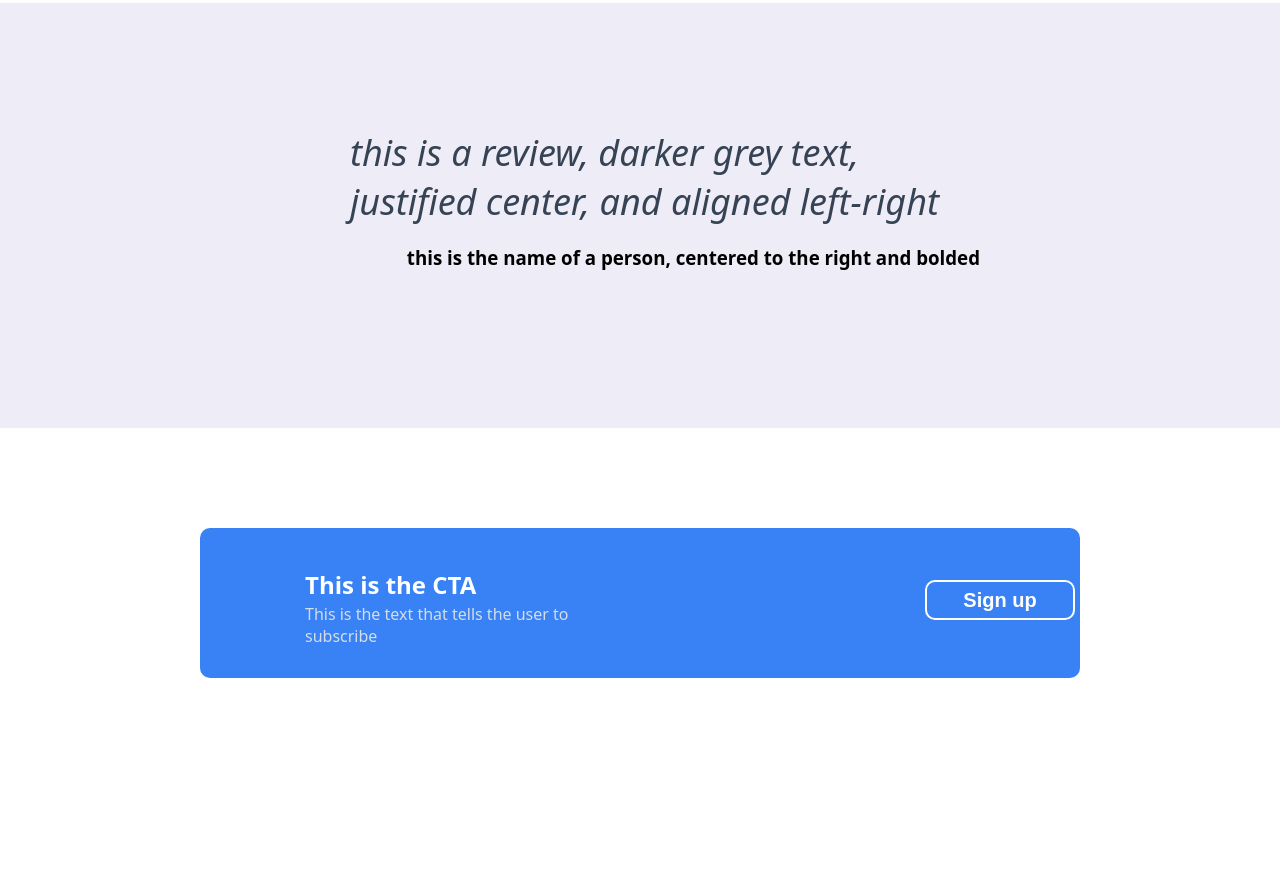
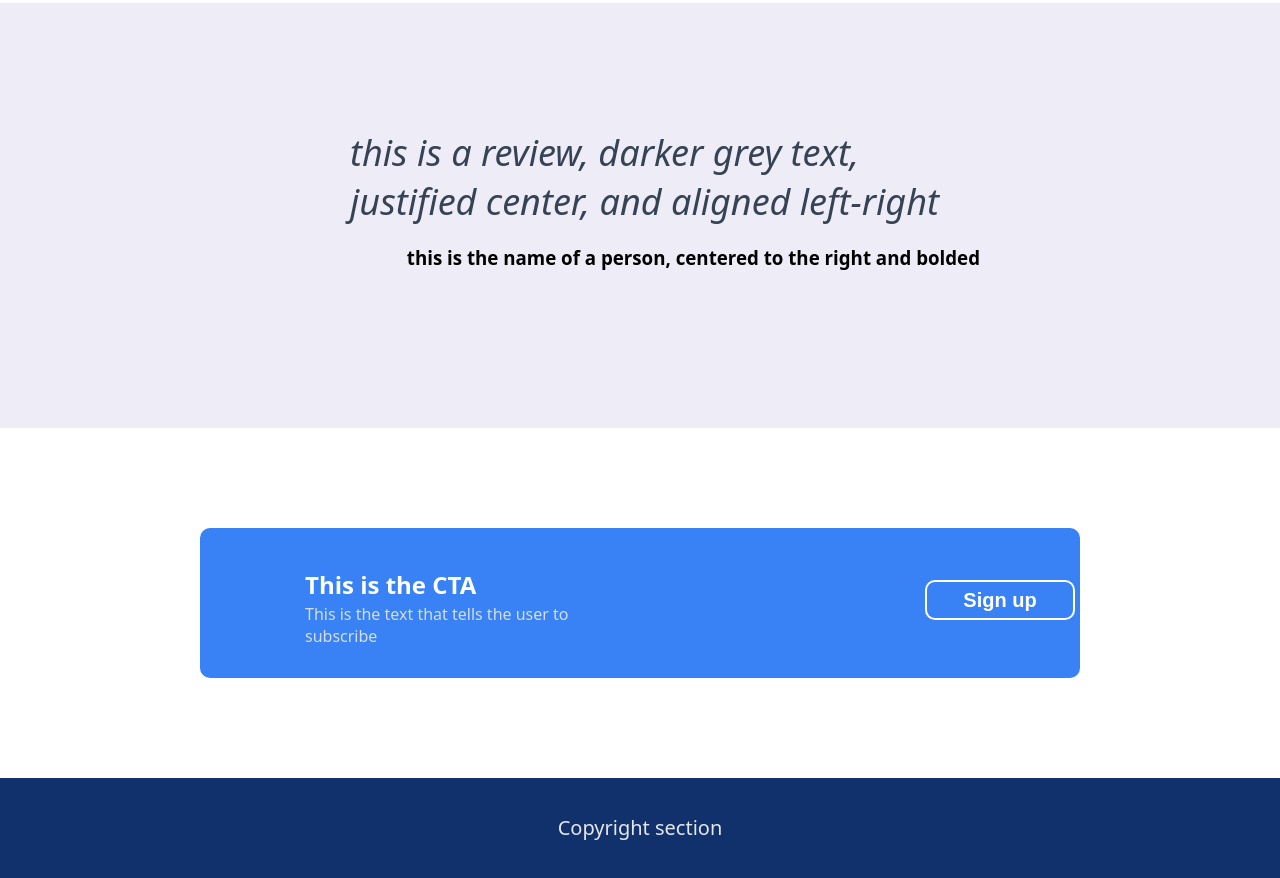
Before and after one commit to ClayWaits/landingpage, a plain HTML site: page index.html in a window 1280 px wide. Shown: the part 1034-1912 px from the top of the page. Before the commit the page ends 1812 px from the top, so only its background shows below. Drawn offline with Linux system fonts and the light colour scheme.

Commit message:
Add footer html and css

```diff
--- a/index.html
+++ b/index.html
@@ -79,6 +79,9 @@
       </div>
     </div>
   </div>
+  <div class="footer-container">
+    <h5>Copyright section</h5>
+  </div>
 </body>
 
 </html>
--- a/styles.css
+++ b/styles.css
@@ -8,7 +8,6 @@ a {
   color: #E5E7EB;
   text-decoration: none;
   font-size: 18px;
-
 }
 
 header {
@@ -106,7 +105,6 @@ grid-auto-rows: 240px 240px;
 row-gap: 48px;
 display: flex;
 justify-content: space-between;
-
 }
 
 figure {
@@ -117,7 +115,6 @@ margin:0;
 padding:0;
 border: 5px solid #FDBE33;
 border-radius: 10px;
-
 }
 
 .col {
@@ -177,7 +174,6 @@ justify-content: flex-end;
   display: flex;
   flex-direction: column;
   justify-content: center;
-
 }
 
 .bottom-button {
@@ -198,3 +194,22 @@ h4 {
 color: rgb(214, 220, 229);
 margin-top: -30px;
 }
+
+.footer-container {
+  background-color: #10316B;
+  height: 100px;
+  display: flex;
+  width: auto
+}
+
+h5 {
+  font-size: 20px;
+  font-weight: normal;
+  color:#E5E7EB;
+  display: flex;
+  justify-content: center;
+  align-items: center;
+  width: 1600px;
+}
+
+/* Everything is still placeholder text, update later. Also, work on content reaction to resizing the webpage.*/
```
